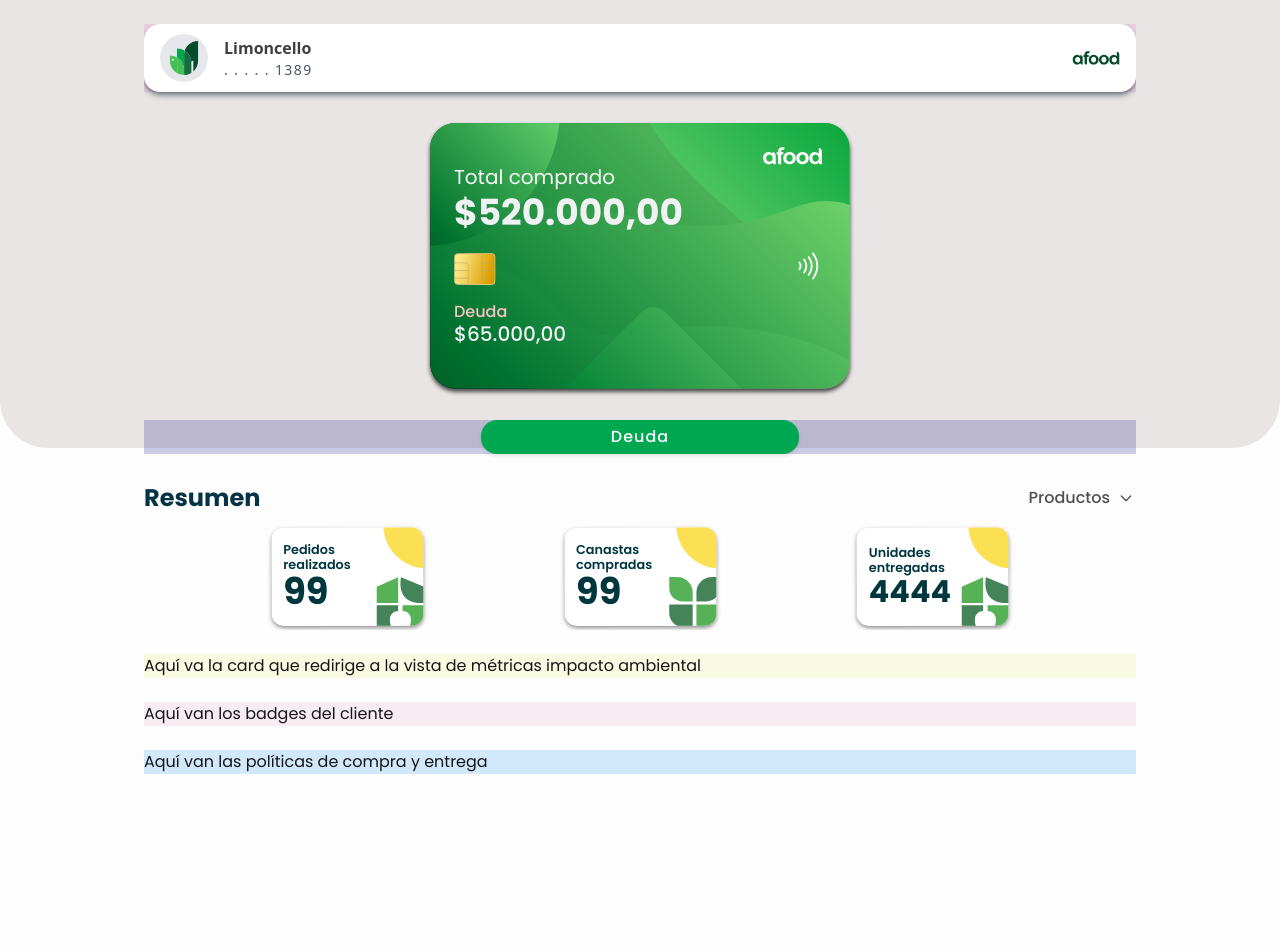
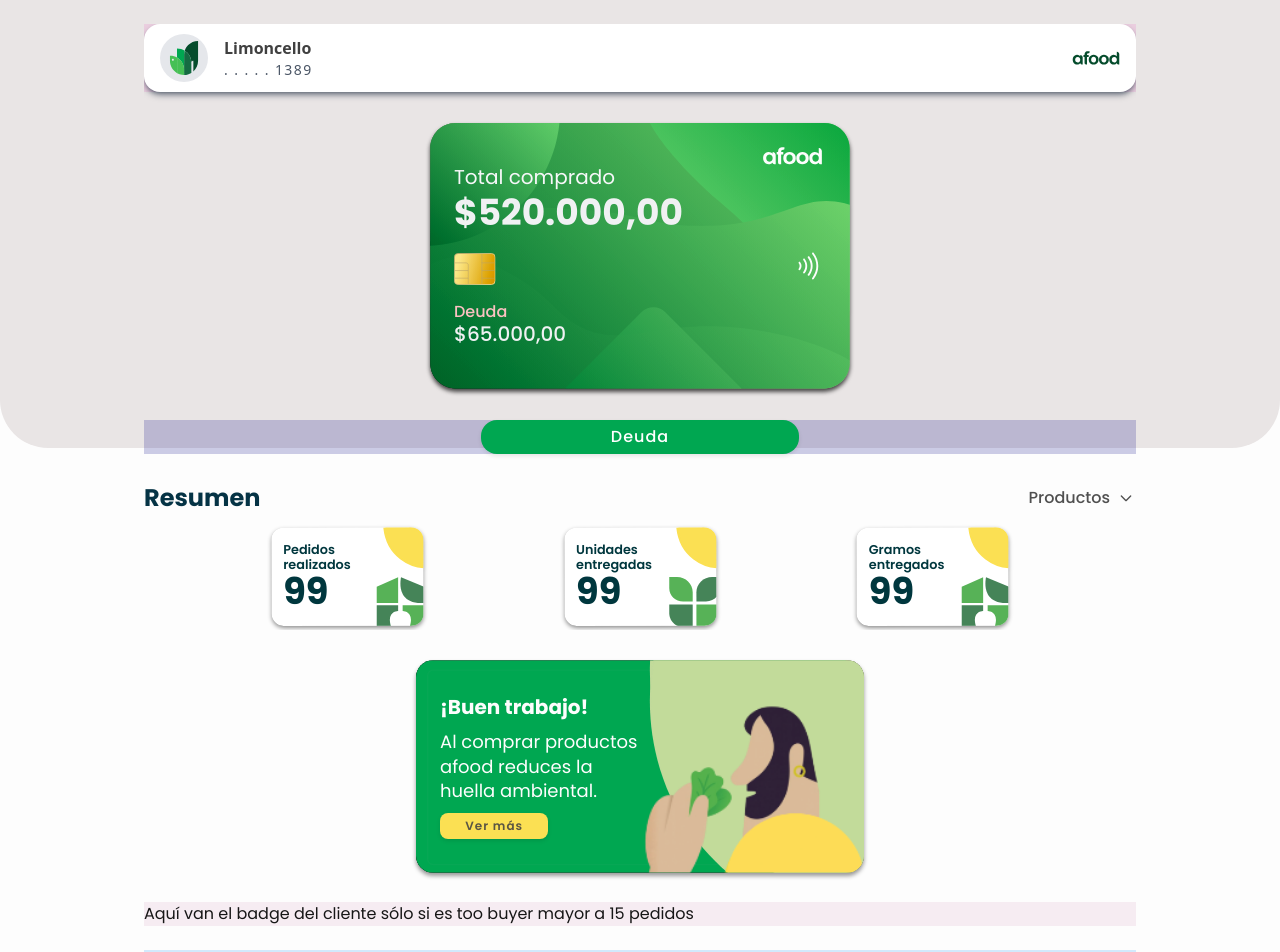
Before and after one commit to jmncamilo/afood-dash, a Next.js app: page /dashboard in a window 1280 px wide. Shown: the top 952 px of the page. Before the commit the page ends 800 px from the top, so only its background shows below. Built offline with nearby package versions, Linux system fonts and the light colour scheme.

Commit message:
feat(client/dashboard): add a section to navigate to the environmental impact metrics module

```diff
--- a/src/app/dashboard/Dashboard.module.css
+++ b/src/app/dashboard/Dashboard.module.css
@@ -237,7 +237,57 @@
 
 /* =-=-= Sección de la tarjeta que tiene un call to action para redirigir a la vista de impacto ambiental =-=-= */
 .sectionCardEnvironment {
-    background-color: rgba(228, 232, 118, 0.2);
+    /*background-color: rgba(228, 232, 118, 0.2);*/
+    display: flex;
+    justify-content: center;
+    align-items: center;
+}
+
+.bannerCardEnvironment {
+    display: flex;
+    flex-direction: column;
+    justify-content: center;
+    align-items: flex-start;
+    background-image: url("/banners/environment-card.svg");
+    width: clamp(280px, 100%, 28rem);
+    aspect-ratio: 2/1;
+    background-size: contain;
+    background-position: center;
+    background-repeat: no-repeat;
+    filter: drop-shadow(0 3px 2px rgba(0,0,0,0.40));
+}
+
+.bannerCardEnvironmentContentWrapper {
+    display: flex;
+    flex-direction: column;
+    justify-content: center;
+    align-items: flex-start;
+    width: 51%;
+    height: 91%;
+    /*background-color: rgba(31, 232, 129, 0.42);*/
+    color: #FDFDFD;
+    line-height: 1;
+    gap: 0.55rem;
+    padding-left: 1.5rem;
+    overflow: hidden;
+}
+
+.bannerCardEnvironmentButton {
+    width: 53%;
+    font-size: 0.75rem;
+    text-align: center;
+    background-color: #fbe053;
+    color: #5a5544;
+    padding: 0.45rem 0.2rem;
+}
+
+.bannerCardEnvironmentButton:hover {
+    background-color: #FDFDFD;
+    color: #458358;
+}
+
+.bannerCardEnvironmentButton:focus {
+    box-shadow: 0 0 0 2px #d7a423, 0 4px 8px rgba(0, 0, 0, 0.15);
 }
 
 /* =-=-= Sección con los badges del cliente =-=-= */
--- a/src/app/dashboard/page.js
+++ b/src/app/dashboard/page.js
@@ -16,8 +16,8 @@ export default function Dashboard() {
     // Estado para manejar los valores dinámicos en la sección de resumen
     const [summaryValues, setSummaryValues] = useState({
         orders: '99',
-        baskets: '99',
-        units: '4444'
+        units: '99',
+        grams: '99'
     });
 
     return (
@@ -89,19 +89,27 @@ export default function Dashboard() {
                     <SummaryHeader dropdownState={dropdownState} setDropdownState={setDropdownState} />
                     <div className={styles.summaryCardsScrollable}>
                         <SummaryCard firstLineText={'Pedidos'} secondLineText={'realizados'} value={summaryValues.orders}/>
-                        <SummaryCard firstLineText={'Canastas'} secondLineText={'compradas'} value={summaryValues.baskets} secondFigure={true}/>
-                        <SummaryCard firstLineText={'Unidades'} secondLineText={'entregadas'} value={summaryValues.units}/>
+                        <SummaryCard firstLineText={'Unidades'} secondLineText={'entregadas'} value={summaryValues.units} secondFigure={true}/>
+                        <SummaryCard firstLineText={'Gramos'} secondLineText={'entregados'} value={summaryValues.grams}/>
                     </div>
                 </section>
 
                 {/* Sección impacto ambiental */}
+                    {/* TODO: esto puede tener modificaciones finales ya que no es la imagen definitiva, pero es un punto de partida avanzado */}
                 <section className={styles.sectionCardEnvironment}>
-                    Aquí va la card que redirige a la vista de métricas impacto ambiental
+                    <div className={styles.bannerCardEnvironment}>
+                        <div className={styles.bannerCardEnvironmentContentWrapper}>
+                            <span className="block text-[1.1rem] md:text-lg lg:text-xl font-bold">¡Buen trabajo!</span>
+                            <span className="block text-[0.95rem] md:text-base lg:text-lg font-normal lg:leading-snug">Al comprar productos afood reduces la huella ambiental.</span>
+                            <button className={styles.bannerCardEnvironmentButton}>Ver más</button>
+                        </div>
+                    </div>
                 </section>
 
                 {/* Sección badges */}
+                    {/* TODO: empezar a construir está sección, será render dinámico, sólo cuando el cliente sobrepase X cantidad de pedidos */}
                 <section className={styles.sectionAchievements}>
-                    Aquí van los badges del cliente
+                    Aquí van el badge del cliente sólo si es too buyer mayor a 15 pedidos
                 </section>
 
                 {/* Sección política de pago y de entrega */}
```
Also changed, not shown: public/banners/environment-card.svg (added).
